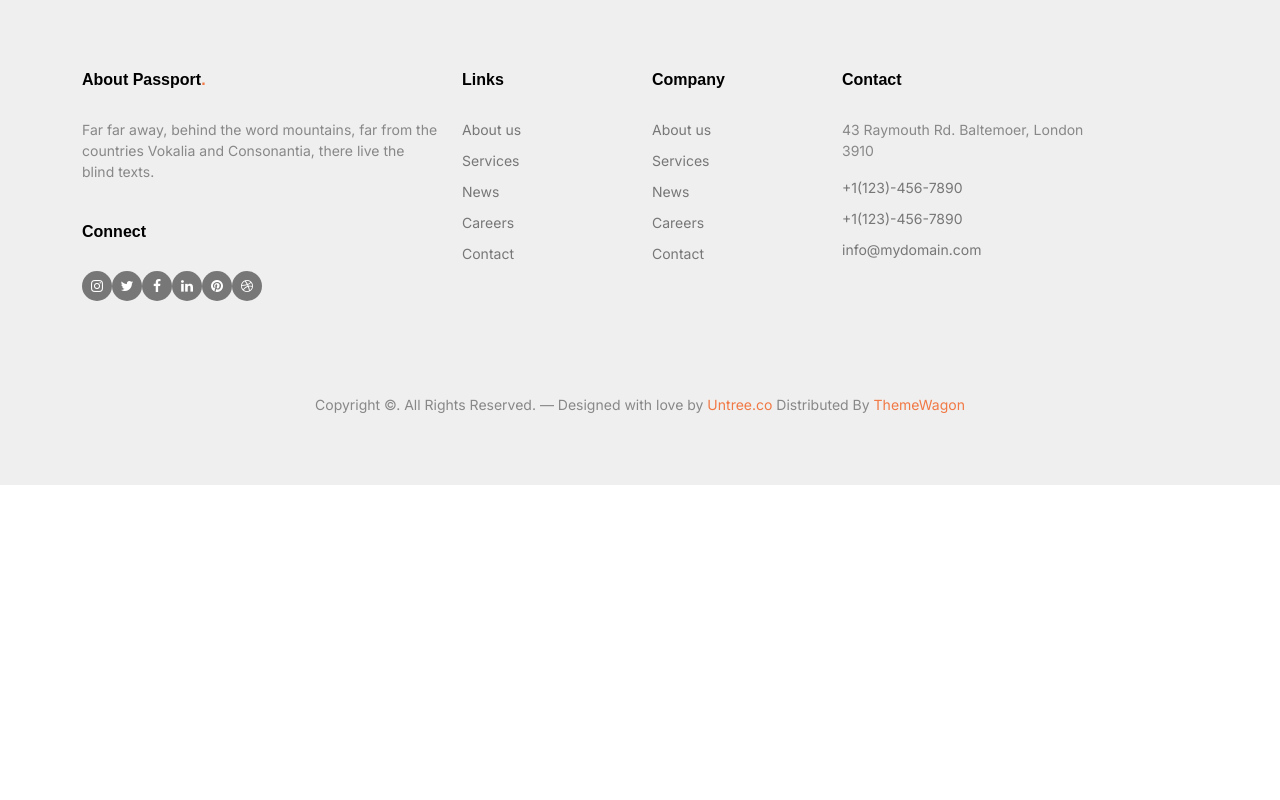
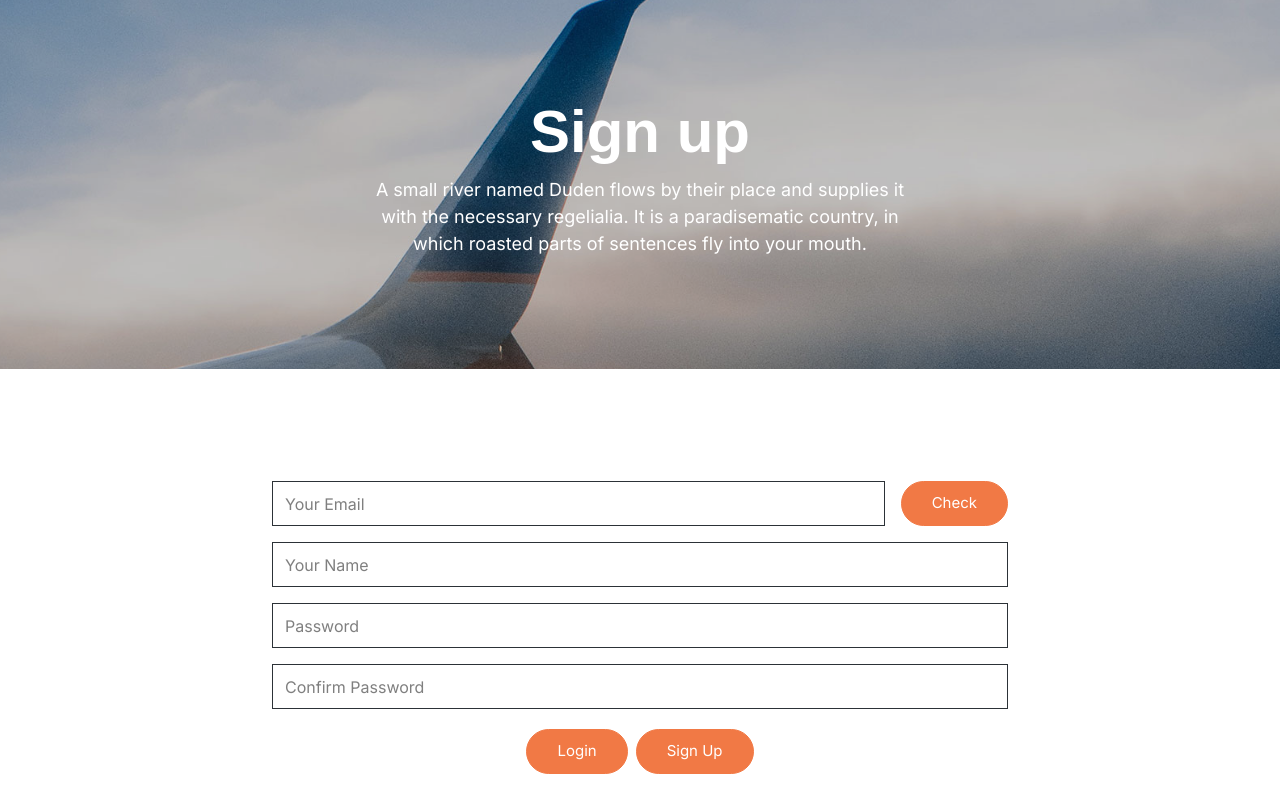
Before and after one commit to eyi-jin/DreamSearchTrip, a Vue app in the folder frontend/: page /#/signup in a window 1280 px wide. Before the commit this address led to /#/my/hotplace. Shown: the top 800 px of the page. Built offline with nearby package versions, Linux system fonts and the light colour scheme; a web font is replaced by a local one; what @ckeditor/ckeditor5-vue2, vue-alertify would draw is missing.

Commit message:
add: sign up page

```diff
--- a/frontend/src/components/LoginPage.vue
+++ b/frontend/src/components/LoginPage.vue
@@ -45,7 +45,9 @@
                     <button @click="login" type="button" class="btn btn-primary">Login</button>
                   </span>
                   <span class="m-1">
-                    <button type="button" class="btn btn-primary">Sign Up</button>
+                    <button type="button" class="btn btn-primary" @click="signupMove">
+                      Sign Up
+                    </button>
                   </span>
                 </div>
               </div>
@@ -98,6 +100,9 @@ export default {
       sessionStorage.removeItem("userEmail");
       sessionStorage.removeItem("userName");
     },
+    signupMove() {
+      this.$router.push("/signup");
+    },
   },
   created() {
     this.logout();
--- /dev/null
+++ b/frontend/src/components/SignupPage.vue
@@ -0,0 +1,150 @@
+<template>
+  <div>
+    <div class="hero overlay">
+      <div class="img-bg rellax">
+        <img src="images/hero_2.jpg" alt="Image" class="img-fluid" />
+      </div>
+      <div class="container">
+        <div class="row align-items-center justify-content-start">
+          <div class="col-lg-6 mx-auto text-center">
+            <h1 class="heading" data-aos="fade-up">Sign up</h1>
+            <p data-aos="fade-up">
+              A small river named Duden flows by their place and supplies it with the necessary
+              regelialia. It is a paradisematic country, in which roasted parts of sentences fly
+              into your mouth.
+            </p>
+          </div>
+        </div>
+      </div>
+    </div>
+
+    <div class="section">
+      <div class="container">
+        <div class="row d-flex justify-content-center">
+          <div class="col-lg-8" data-aos="fade-up" data-aos-delay="200">
+            <form action="#">
+              <div class="row">
+                <div class="col-12 mb-3">
+                  <div class="d-flex">
+                    <input
+                      type="email"
+                      class="form-control"
+                      placeholder="Your Email"
+                      v-model="userEmail"
+                    />
+                    <span class="ms-3">
+                      <button type="button" class="btn btn-primary" @click="confirmEmail">
+                        Check
+                      </button>
+                    </span>
+                  </div>
+                  <div v-if="checkEmail || emailConfirm === 3">email address is invalid</div>
+                  <div v-if="emailConfirm === 1">email address already in use</div>
+                  <div v-if="emailConfirm === 2">email address is available</div>
+                </div>
+                <div class="col-12 mb-3">
+                  <input
+                    type="text"
+                    class="form-control"
+                    placeholder="Your Name"
+                    v-model="userName"
+                  />
+                </div>
+                <div class="col-12 mb-3">
+                  <input
+                    type="password"
+                    class="form-control"
+                    placeholder="Password"
+                    v-model="userPassword"
+                  />
+                  <div v-if="pwdTest">
+                    Please enter a password of 8 or more in a combination of letters and numbers.
+                  </div>
+                </div>
+
+                <div class="col-12 mb-3">
+                  <input
+                    type="password"
+                    class="form-control"
+                    placeholder="Confirm Password"
+                    v-model="userPasswordCheck"
+                  />
+                  <div v-if="checkPwd">Passwords do not match</div>
+                </div>
+                <div class="col-12 d-flex justify-content-center">
+                  <span class="m-1">
+                    <button @click="loginMove" type="button" class="btn btn-primary">Login</button>
+                  </span>
+                  <span class="m-1">
+                    <button type="button" class="btn btn-primary">Sign Up</button>
+                  </span>
+                </div>
+              </div>
+            </form>
+          </div>
+        </div>
+      </div>
+    </div>
+    <!-- /.untree_co-section -->
+  </div>
+</template>
+
+<script>
+export default {
+  data() {
+    return {
+      userName: "",
+      userEmail: "",
+      userPassword: "",
+      userPasswordCheck: "",
+      checkEmail: false,
+      checkPwd: false,
+      pwdTest: false,
+      emailConfirm: 0,
+    };
+  },
+  methods: {
+    loginMove() {
+      this.$router.push("/login");
+    },
+    emailCheck() {
+      const reg_email = /^[A-Za-z0-9_\\.\\-]+@[A-Za-z0-9\\-]+\.[A-Za-z0-9\\-]+/;
+      if (!this.userEmail || reg_email.test(this.userEmail)) {
+        this.checkEmail = false;
+      } else {
+        this.checkEmail = true;
+      }
+    },
+    passwordTest() {
+      const passwordRegex = /^(?=.*[A-Za-z])(?=.*\d)[A-Za-z\d]{8,}$/;
+      if (!this.userPassword || passwordRegex.test(this.userPassword)) {
+        this.pwdTest = false;
+      } else {
+        this.pwdTest = true;
+      }
+    },
+    confirmEmail() {
+      // 0일때는 누르지 않았을 때
+      // 1일때는 이미 사용중인 이메일
+      // 2일때는 사용가능한 이메일
+      // 3일때는 이메일 공백이거나 형식이 잘 못 됨
+      // 아이디 중복체크하기
+      if (this.checkEmail === false) {
+        this.emailConfirm = 2;
+      } else {
+        this.emailConfirm = 3;
+      }
+    },
+  },
+  watch: {
+    userEmail() {
+      this.emailCheck();
+    },
+    userPassword() {
+      this.passwordTest();
+    },
+  },
+};
+</script>
+
+<style></style>
--- a/frontend/src/routers/routers.js
+++ b/frontend/src/routers/routers.js
@@ -9,6 +9,7 @@ import MyPage from "@/components/MyPage";
 import LoginPage from "@/components/LoginPage.vue";
 import HotplacePage from "@/components/HotplacePage.vue";
 import BoardPage from "@/components/BoardPage.vue";
+import SignupPage from "@/components/SignupPage.vue";
 
 export default new VueRouter({
   routes: [
@@ -42,5 +43,10 @@ export default new VueRouter({
       path: "/search",
       component: SearchPage,
     },
+    {
+      name: "SignupPage",
+      path: "/signup",
+      component: SignupPage,
+    },
   ],
 });
```
